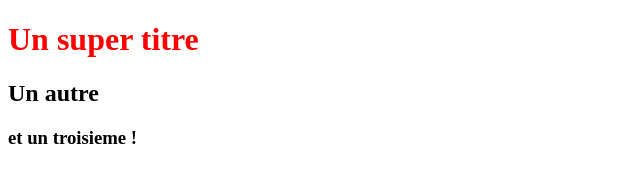
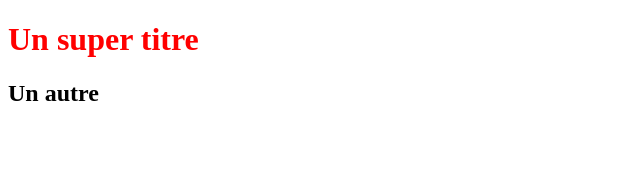
Before and after one commit to Franckstef/Openclassrooms, a plain HTML site: page index.html in a window 1280 px wide. Shown: the whole page, without its empty margins (0-640 px from the left). Drawn offline with Linux system fonts and the light colour scheme.

Commit message:
Finalement, pas de 3 e titre

```diff
--- a/index.html
+++ b/index.html
@@ -7,6 +7,5 @@
 <body>
    <h1>Un super titre</h1>
    <h2> Un autre </h2>
-   <h3> et un  troisieme !</h3>
 </body>
 </html>
```
